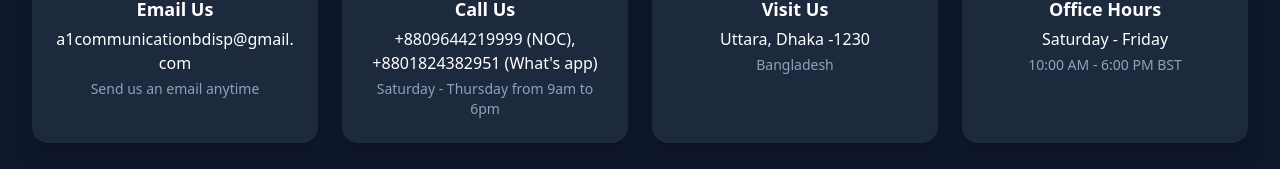
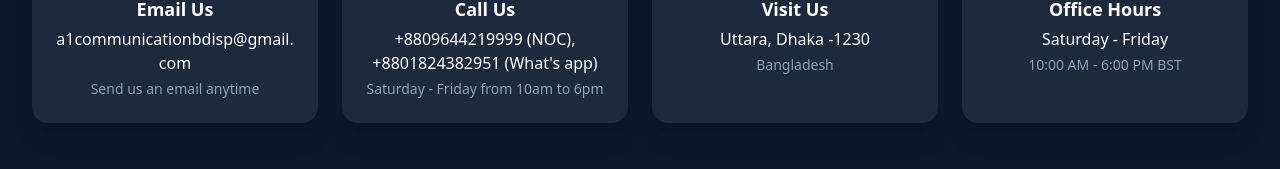
Before and after one commit to Kamiaaa/a1com, a Next.js app: page /contact in a window 1280 px wide. Shown: the part 565-734 px from the top of the page. Built offline with nearby package versions, Linux system fonts and the light colour scheme.

Commit message:
Contact page updated

```diff
--- a/app/(main)/contact/page.tsx
+++ b/app/(main)/contact/page.tsx
@@ -58,7 +58,7 @@ const Contact = () => {
       icon: FaPhone,
       title: 'Call Us',
       details: "+8809644219999 (NOC), +8801824382951 (What's app)",
-      description: 'Saturday - Thursday from 9am to 6pm',
+      description: 'Saturday - Friday from 10am to 6pm',
       color: 'from-red-600 to-red-800'
     },
     {
```
